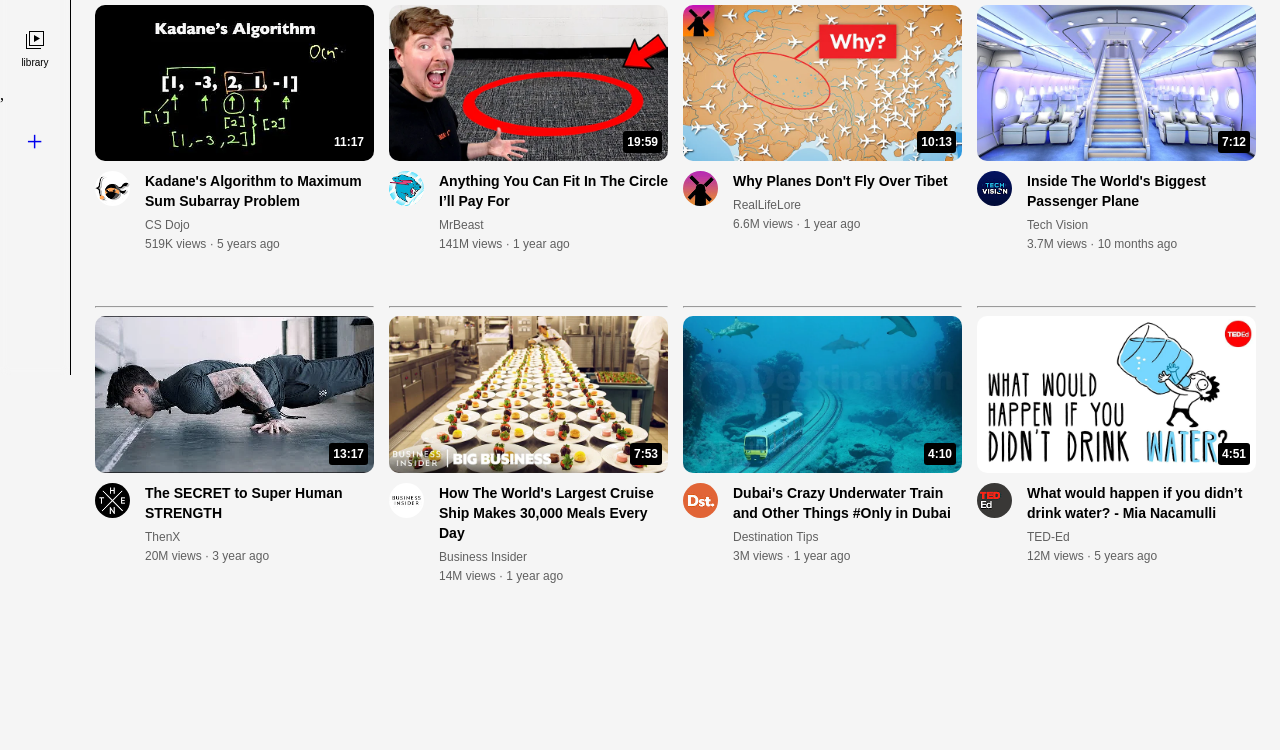
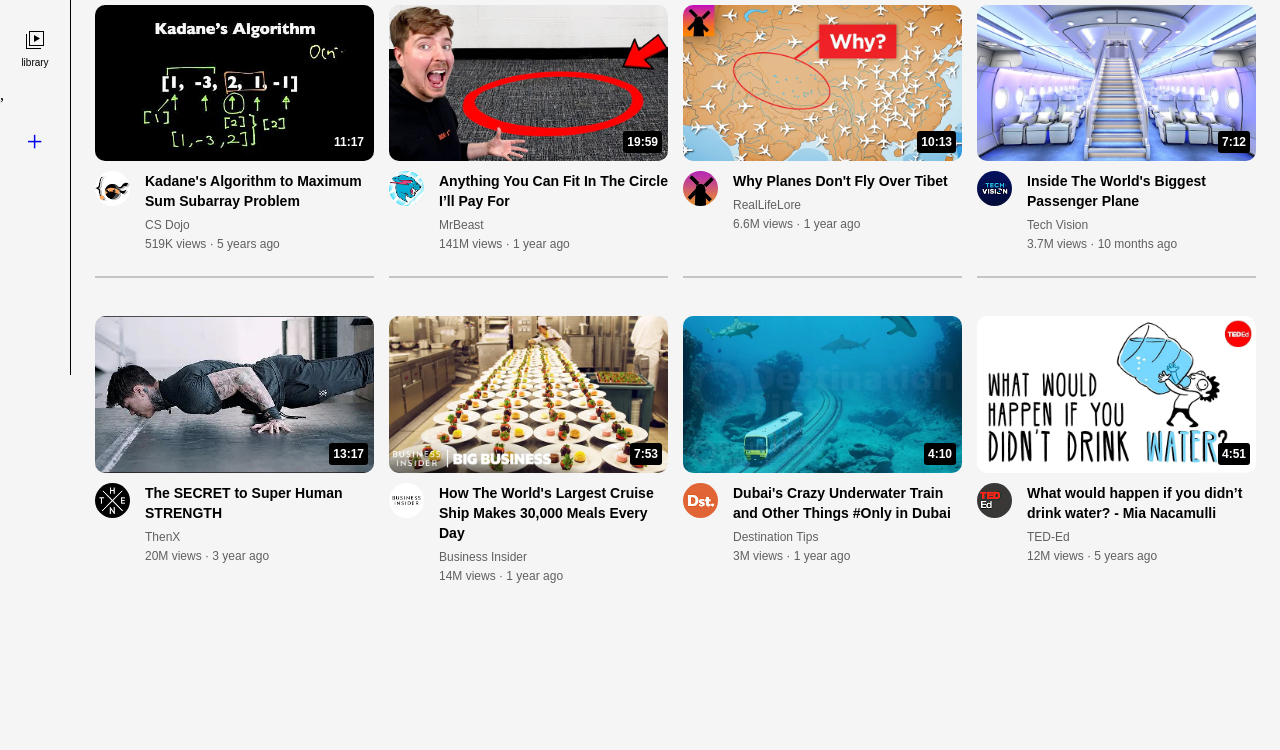
Before and after one commit to Gosmic-boy020/you-tube-clone-web, a plain HTML site: page index.html in a window 1280 px wide. Shown: the part 425-1175 px from the top of the page. Drawn offline with Linux system fonts and the light colour scheme.

Commit message:
Update video.css

```diff
--- a/video.css
+++ b/video.css
@@ -141,3 +141,8 @@
     rotate: 90deg;
     font-weight: 700;
   }
+ hr{
+    position: relative;
+    bottom: 30px;
+    border: 1px solid rgb(197, 197, 197);
+  }
```
